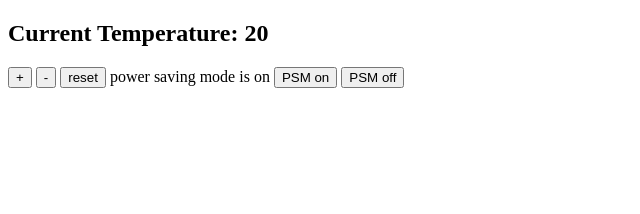
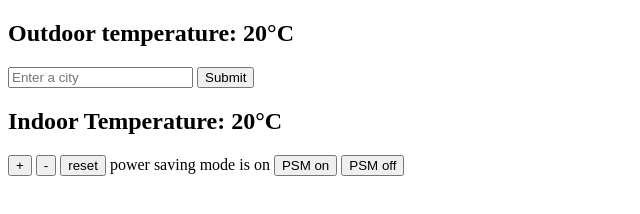
Before and after one commit to george-bit/Thermostat, a plain HTML site: page index.html in a window 1280 px wide. Shown: the whole page, without its empty margins (0-640 px from the left). Drawn offline with nearby package versions, Linux system fonts and the light colour scheme; no server answers.

Commit message:
Created Outdoor Temp for city and allowed user to select city

```diff
--- a/index.html
+++ b/index.html
@@ -5,6 +5,15 @@
     <link rel="stylesheet" href="styling.css" type="text/css"/>
     <script src="https://code.jquery.com/jquery-2.1.4.min.js"></script>
   </head>
+  <body>
+    <section>
+      <h1>Outdoor temperature: <span id="outdoor-temperature">20</span>°C</h1>
+      <form id="select-city">
+        <input id="current-city" type="text" placeholder="Enter a city"></input>
+        <input type="submit"></input>
+      </form>
+    </section>
+  </body>
   <body>
     <section>
      <h1 id="temperature"></h1>
--- a/interface.js
+++ b/interface.js
@@ -31,7 +31,19 @@ $('#powersaving-off').on('click', function(){
 })
 
 function updateTemperature() {
-  $('#temperature').text('Current Temperature: ' + thermostat.temperature);
+  $('#temperature').text('Indoor Temperature: ' + thermostat.temperature + '°C');
   $('#temperature').attr('class', thermostat.usage());
 };
+
+$.get('http://api.openweathermap.org/data/2.5/weather?q=London,uk&appid=a3d9eb01d4de82b9b8d0849ef604dbed&units=metric', function(data) {
+  $('#outdoor-temperature').text(data.main.temp);
 })
+
+$('#select-city').submit(function(event) {
+  event.preventDefault();
+  var city = $('#current-city').val();
+  $.get('http://api.openweathermap.org/data/2.5/weather?q=' + city + '&appid=a3d9eb01d4de82b9b8d0849ef604dbed&units=metric', function(data) {
+    $('#outdoor-temperature').text(data.main.temp);
+  })
+})
+})
```
Lines whose indentation alone changed are shown as unchanged.
